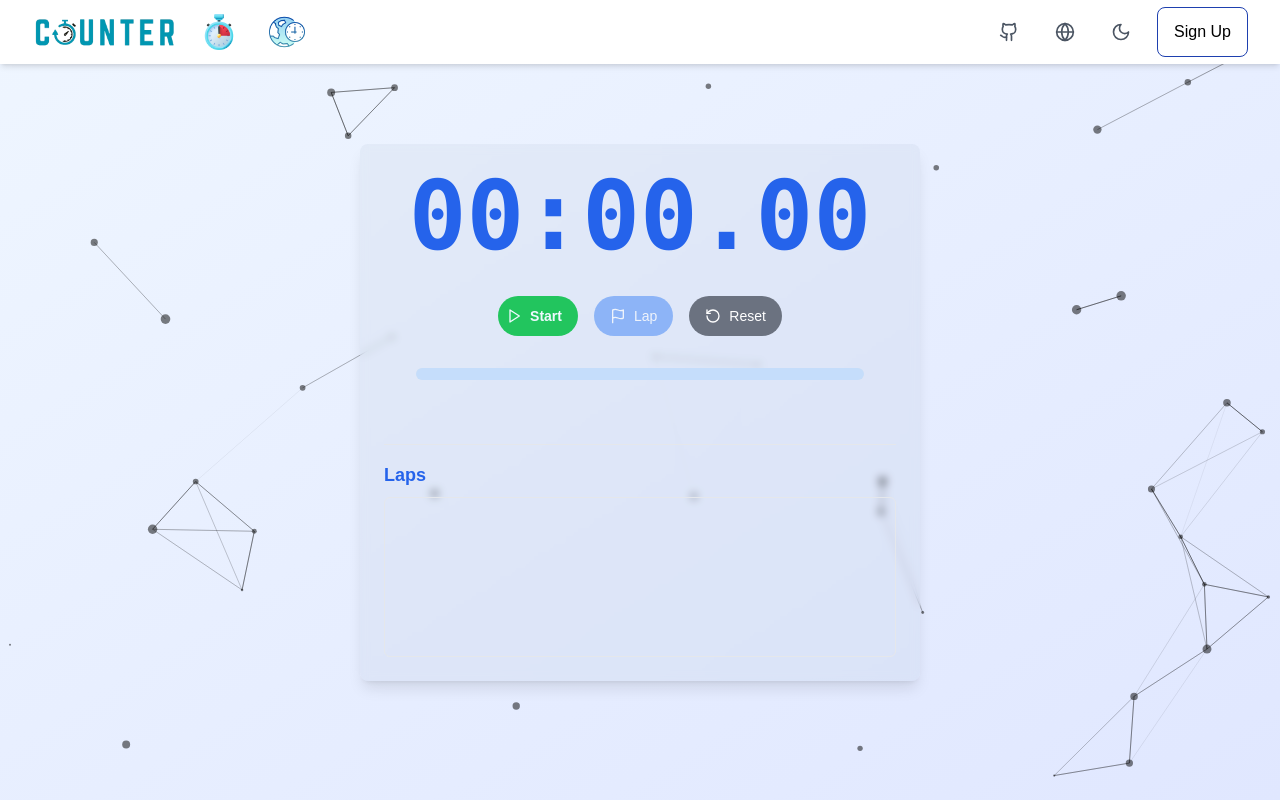
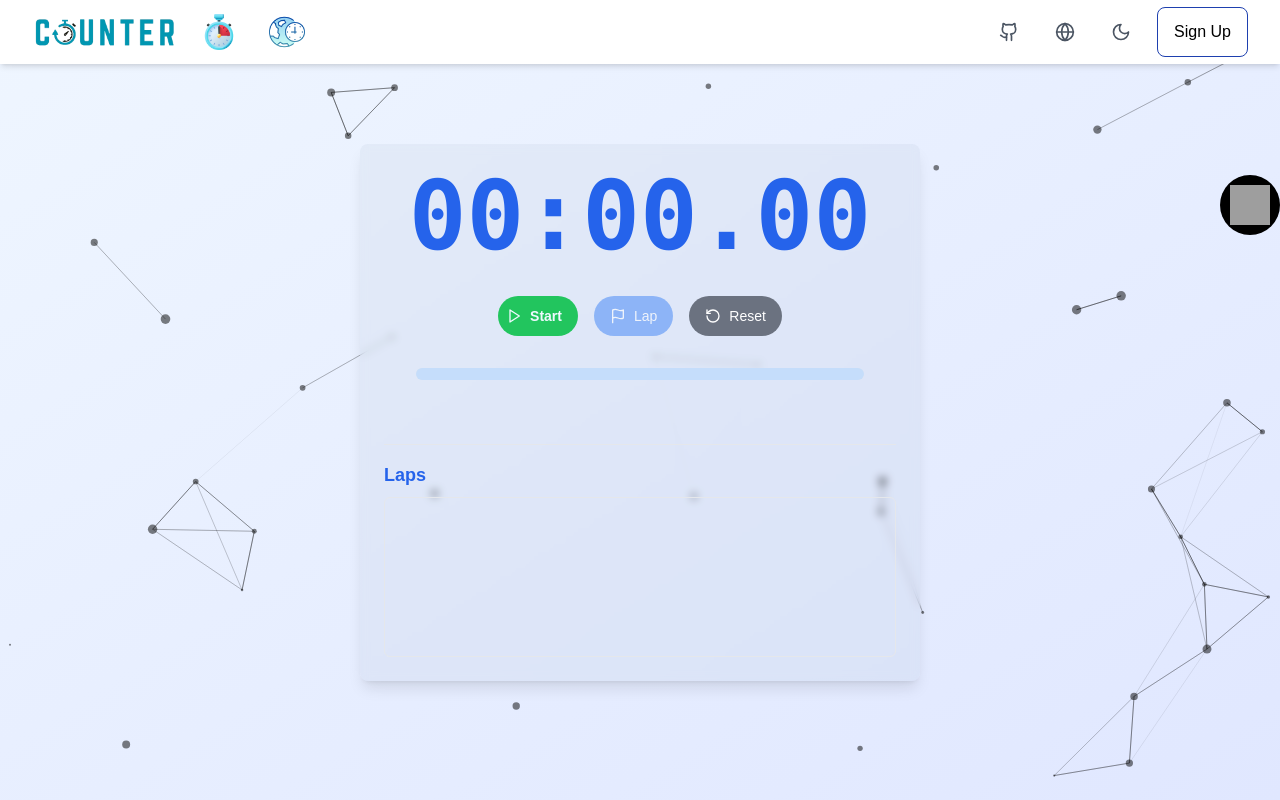
Before and after one commit to param-code/counter-app, a React (Vite) app: page / in a window 1280 px wide. Shown: the top 800 px of the page. Built offline with nearby package versions, Linux system fonts and the light colour scheme; grey boxes are pictures that could not be loaded.

Commit message:
Added Spotify player

```diff
--- a/src/App.jsx
+++ b/src/App.jsx
@@ -8,6 +8,7 @@ import Design from './components/Design';
 import Counter from './pages/Counter';
 import Contributors from "./pages/Contributors";
 import Footer from "./components/Footer.jsx";
+import SpotifyPlayer from './components/SpotifyPlayer';
 
 // import Footer from './Footer'; // Import the Footer component
 import Template from "./components/Auth/Template";
@@ -19,6 +20,7 @@ const App = () => {
             <div>
                 {/* Particles design will be displayed globally */}
                 <Design />
+                <SpotifyPlayer />
                 <Routes>
                     <Route path="/" element={<AutoCounterPage />} />
                     <Route path="/timer" element={<TimerPage />} />
--- /dev/null
+++ b/src/components/SpotifyPlayer.css
@@ -0,0 +1,39 @@
+/* SpotifyPlayer.css */
+
+.spotify-player-container {
+    position: fixed;
+    right: 0;
+    top: 50%;
+    transform: translateY(-50%);
+    z-index: 1000;
+    display: flex;
+    flex-direction: column;
+    align-items: flex-end; /* Align the player and icon to the right */
+  }
+
+  .spotify-icon {
+    background: black;
+    color: white;
+    padding: 10px;
+    border-radius: 50%;
+    cursor: pointer;
+    margin-bottom: 10px; /* Space between icon and player */
+  }
+
+  .spotify-icon img {
+    width: 40px;
+    height: 40px;
+  }
+
+  .spotify-iframe {
+    border-radius: 12px;
+    width: 300px;
+    height: 380px;
+    transition: transform 0.3s ease;
+    transform: translateX(100%); /* Start with the player hidden */
+    overflow: hidden;
+  }
+
+  .spotify-iframe.visible {
+    transform: translateX(0); /* Slide in when hovered */
+  }
--- /dev/null
+++ b/src/components/SpotifyPlayer.jsx
@@ -0,0 +1,34 @@
+import React, { useState } from 'react';
+import './SpotifyPlayer.css'; // Import the CSS file
+
+const SpotifyPlayer = () => {
+  const [isHovered, setIsHovered] = useState(false);
+
+  return (
+    <div
+      className="spotify-player-container"
+      onMouseEnter={() => setIsHovered(true)}  // Show player on hover
+      onMouseLeave={() => setIsHovered(false)} // Hide player when not hovering
+    >
+      {/* Spotify Icon */}
+      <div className="spotify-icon">
+        {/* Use an image or icon for Spotify symbol */}
+        <img
+          src="https://upload.wikimedia.org/wikipedia/commons/8/84/Spotify_icon.svg"
+          alt="Spotify Icon"
+        />
+      </div>
+
+      {/* Spotify Player */}
+      <iframe
+        className={`spotify-iframe ${isHovered ? 'visible' : ''}`}  // Add 'visible' class on hover
+        src="https://open.spotify.com/embed/playlist/0vvXsWCC9xrXsKd4FyS8kM?utm_source=generator"
+        frameBorder="0"
+        allow="autoplay; clipboard-write; encrypted-media; fullscreen; picture-in-picture"
+        loading="lazy"
+      ></iframe>
+    </div>
+  );
+};
+
+export default SpotifyPlayer;
```
